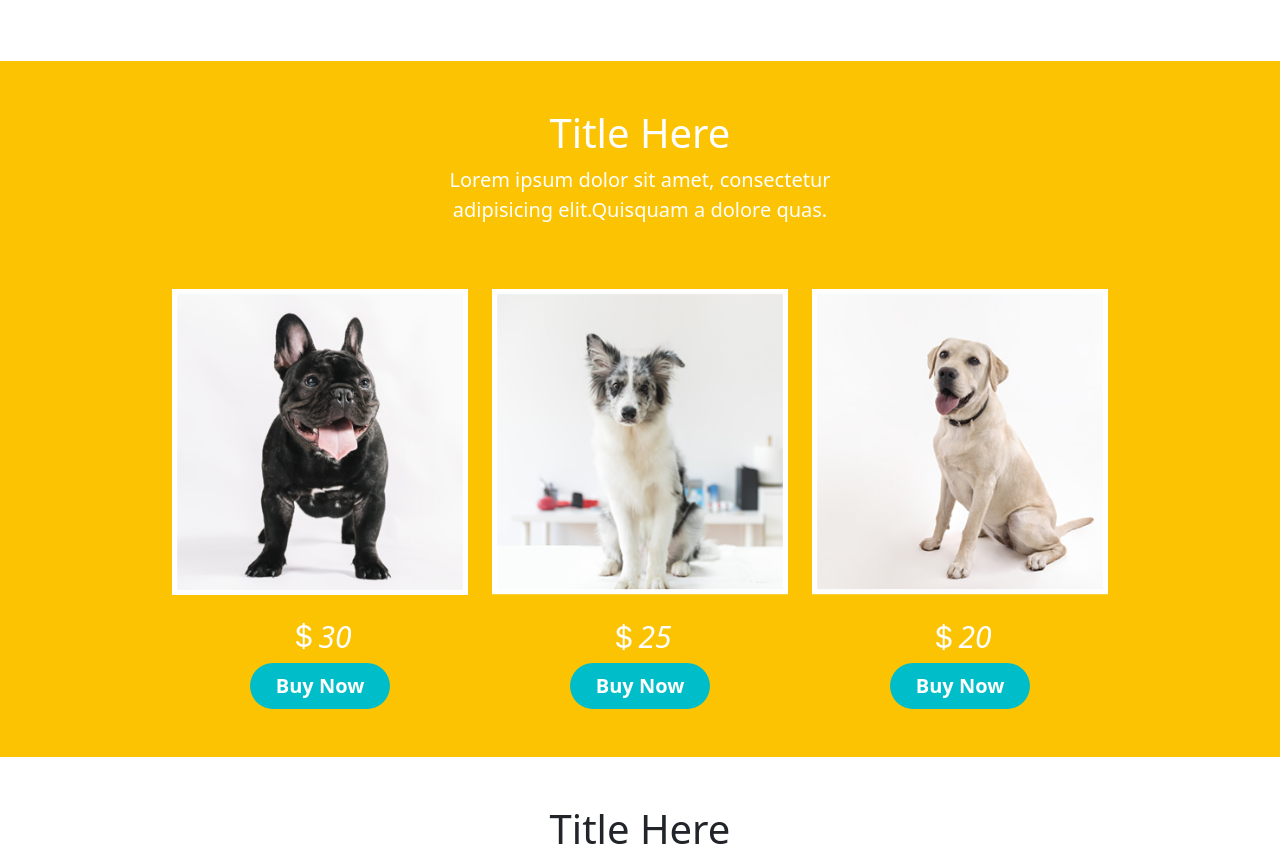
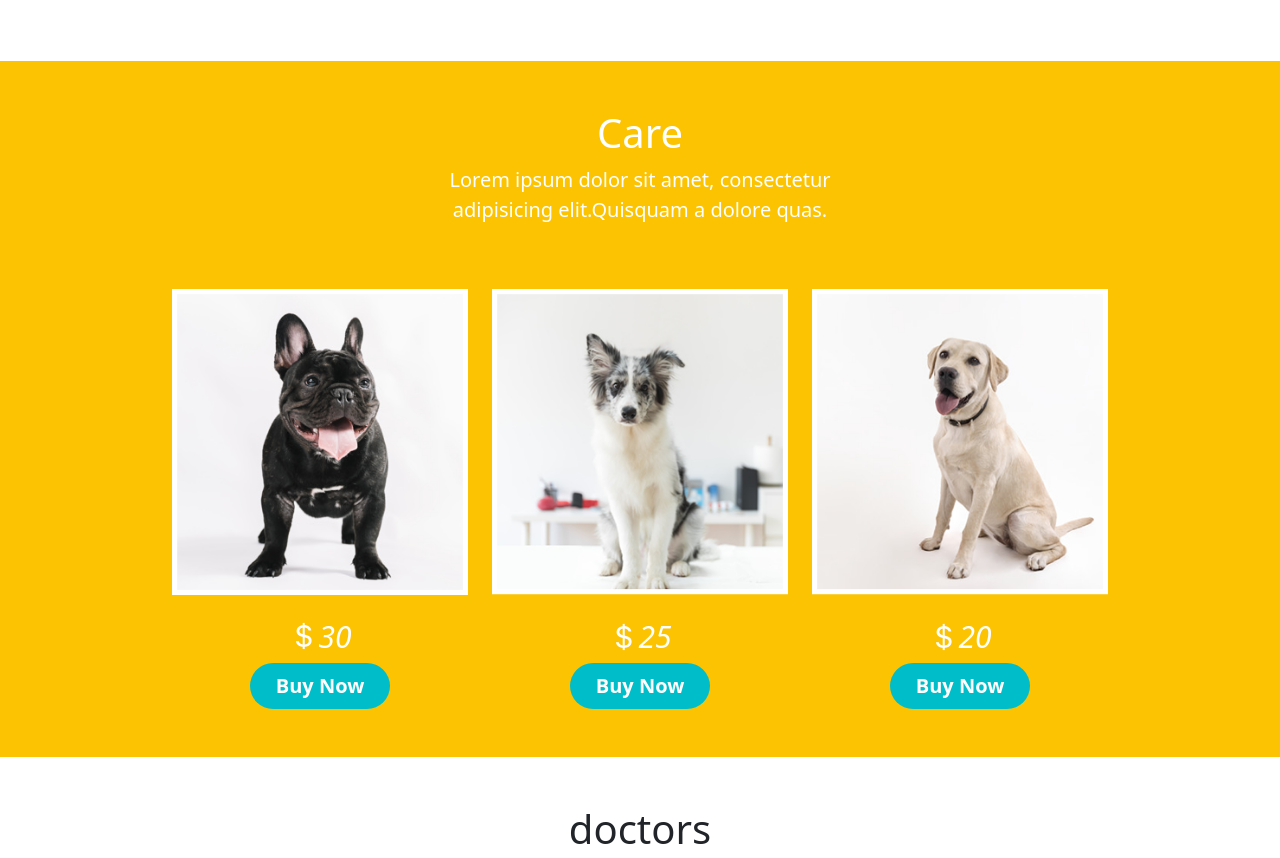
Before and after one commit to akhilworks2001/Pro-Veterinarian, a plain HTML site: page index.html in a window 1280 px wide. Shown: the part 2637-3495 px from the top of the page. Drawn offline with nearby package versions, Linux system fonts and the light colour scheme.

Commit message:
Update index.html

```diff
--- a/index.html
+++ b/index.html
@@ -156,7 +156,7 @@
       <!-- price -->
       <div class="row justify-content-center text-center" id="price">
         <div class="col-12">
-          <h1 id="care-heading" class="pt-5">Title Here</h1>
+          <h1 id="care-heading" class="pt-5">Care</h1>
 
           <p id="care-text" class="mx-auto">Lorem ipsum dolor sit amet, consectetur adipisicing
             elit.Quisquam a dolore quas. </p>
@@ -182,7 +182,7 @@
       <!-- doctors -->
       <div class="row justify-content-center text-center" id="doctors">
         <div class="col-12">
-          <h1 id="care-heading" class="pt-5">Title Here</h1>
+          <h1 id="care-heading" class="pt-5">doctors</h1>
 
           <p id="care-text" class="mx-auto">Lorem ipsum dolor sit amet, consectetur adipisicing
             elit.Quisquam a dolore quas. </p>
```
